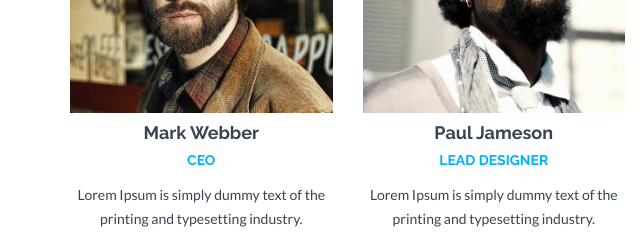
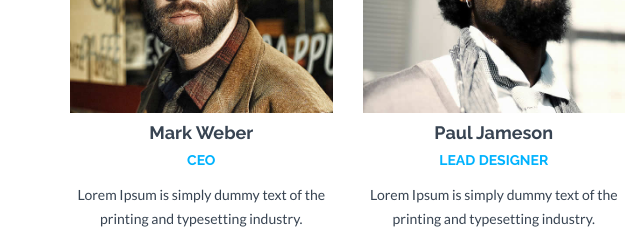
Before and after one commit to Nourah12-ux/test, a plain HTML site: page about.html in a window 1280 px wide. Shown: the part 1000-1240 px from the top of the page, 0-640 px from the left. Drawn offline with nearby package versions, Linux system fonts and the light colour scheme.

Commit message:
change webber to weber

```diff
--- a/about.html
+++ b/about.html
@@ -114,7 +114,7 @@
                     	</div><!-- he bg -->
 					</div><!-- he view -->
 				</div><!-- he wrap -->
-				<h4>Mark Webber</h4>
+				<h4>Mark Weber</h4>
 				<h5 class="ctitle">CEO</h5>
 				<p>Lorem Ipsum is simply dummy text of the printing and typesetting industry.</p>
 				<div class="hline"></div>
```
